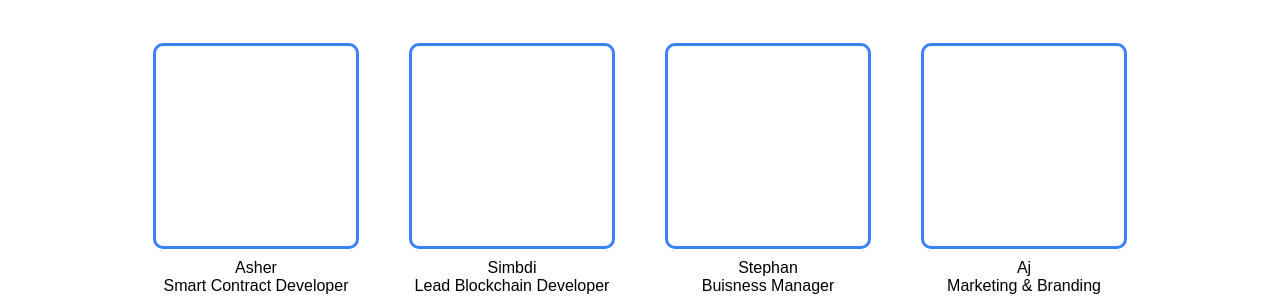
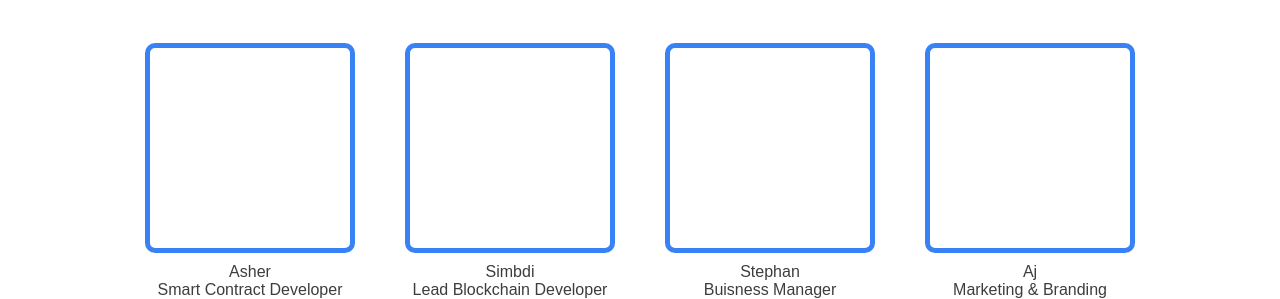
Before and after one commit to Asher-Topaz/odin-landing-page, a plain HTML site: page index.html in a window 1280 px wide. Shown: the part 702-1001 px from the top of the page. Drawn offline with Linux system fonts and the light colour scheme.

Commit message:
styled border of square
increased border thickness to 5px

```diff
--- a/style.css
+++ b/style.css
@@ -99,7 +99,7 @@ a {
 
 .square {
 
-    border-style: solid;
+    border: 5px solid;
     border-color: #3882f6;
     height: 200px;
     width:200px;
@@ -121,3 +121,7 @@ a {
     text-align: center;
 
 }
+
+.box div {
+    color: rgb(61, 61, 61);
+}
```
